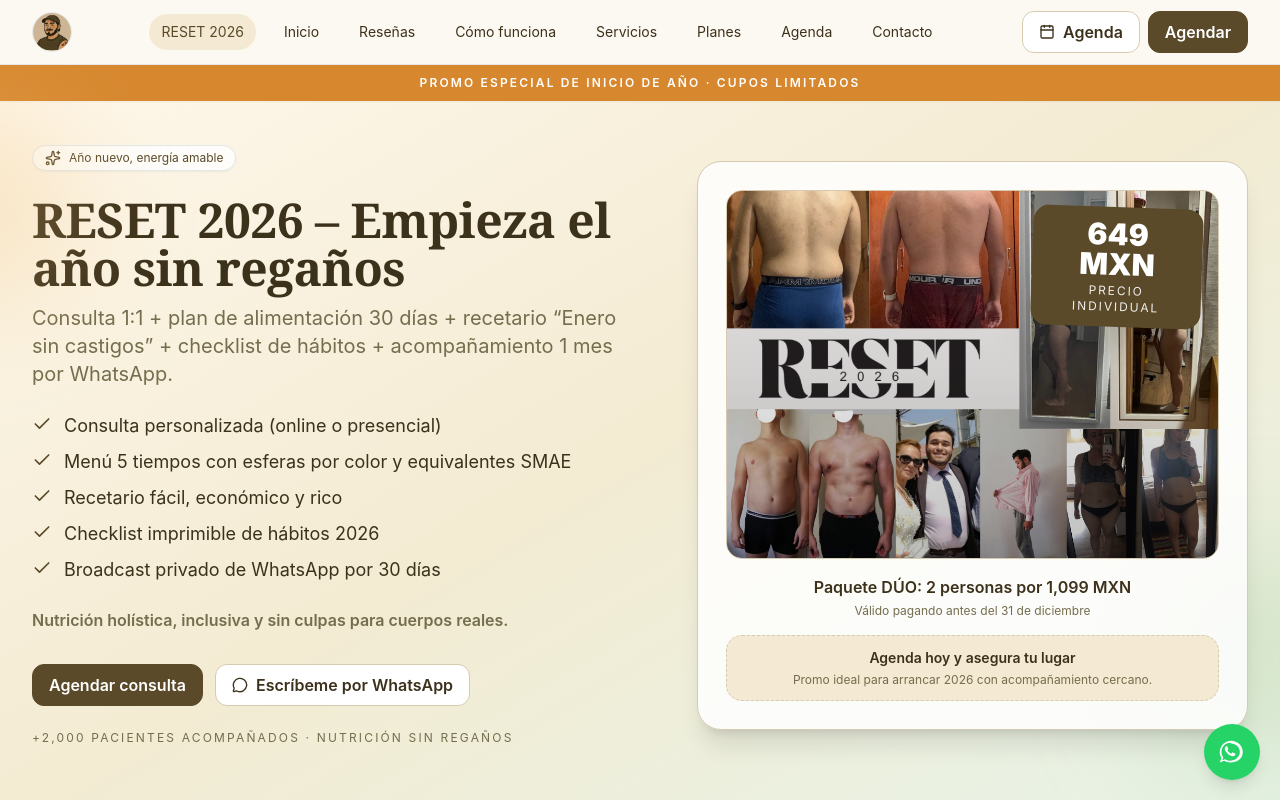
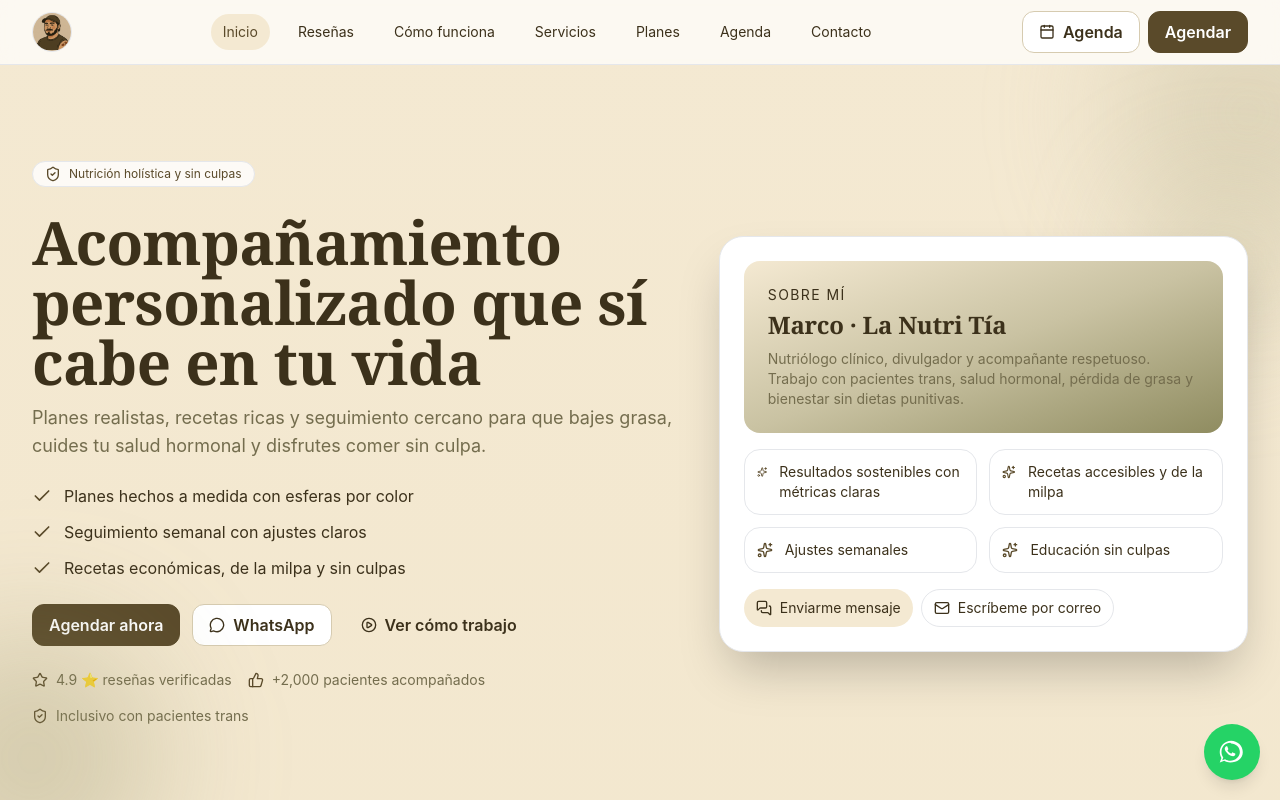
Before and after one commit to lanutritia-eng/LaNutriTia, a Next.js app: page / in a window 1280 px wide. Shown: the top 800 px of the page. Built offline with nearby package versions, Linux system fonts and the light colour scheme.

Commit message:
Remove reset promo from homepage

```diff
--- a/src/app/page.js
+++ b/src/app/page.js
@@ -2,7 +2,6 @@
 import { useEffect, useMemo, useState } from "react";
 import dynamic from "next/dynamic";
 import Link from "next/link";
-import Image from "next/image";
 import Script from "next/script";
 import {
   Apple,
@@ -39,7 +38,6 @@ const SetmoreEmbed = dynamic(() => import("@/components/SetmoreEmbed"), {
 });
 
 const sections = [
-  { id: "reset-2026", label: "RESET 2026" },
   { id: "hero", label: "Inicio" },
   { id: "reseñas", label: "Reseñas" },
   { id: "como-funciona", label: "Cómo funciona" },
@@ -73,108 +71,6 @@ function useActiveSection(ids) {
     return () => observer.disconnect();
   }, [ids]);
   return active;
-}
-
-function ResetBanner({ onCTA }) {
-  const bullets = [
-    "Consulta personalizada (online o presencial)",
-    "Menú 5 tiempos con esferas por color y equivalentes SMAE",
-    "Recetario fácil, económico y rico",
-    "Checklist imprimible de hábitos 2026",
-    "Broadcast privado de WhatsApp por 30 días",
-  ];
-
-  return (
-    <section
-      id="reset-2026"
-      className="relative overflow-hidden bg-gradient-to-br from-[#fff8ec] via-[#f3ebd2] to-[#e7f3e7] border-b border-[#e1d6b8]"
-    >
-      <div className="absolute inset-x-0 top-0 h-9 bg-[#d7882f] text-white text-center text-[11px] md:text-xs tracking-[0.18em] font-semibold uppercase flex items-center justify-center shadow-sm">
-        PROMO ESPECIAL DE INICIO DE AÑO · CUPOS LIMITADOS
-      </div>
-      <div className="absolute -left-32 top-10 h-48 w-48 bg-[#f2c27b]/40 blur-3xl rounded-full" />
-      <div className="absolute -right-24 bottom-10 h-56 w-56 bg-[#a3c78f]/30 blur-3xl rounded-full" />
-      <div className="container pt-16 md:pt-20 pb-12 md:pb-16 min-h-[80vh] flex items-center">
-        <div className="grid lg:grid-cols-[1.05fr_0.95fr] gap-10 lg:gap-14 items-center w-full">
-          <div className="order-2 lg:order-1 space-y-6 text-ink">
-            <div className="inline-flex items-center gap-2 rounded-full bg-white/80 border px-3 py-1 text-xs text-brand shadow-sm">
-              <Sparkles className="h-4 w-4" /> Año nuevo, energía amable
-            </div>
-            <div className="space-y-3">
-              <h1 className="text-4xl md:text-5xl font-extrabold leading-tight font-[var(--font-heading)]">
-                RESET 2026 – Empieza el año sin regaños
-              </h1>
-              <p className="text-lg md:text-xl text-[hsl(var(--muted))] max-w-2xl">
-                Consulta 1:1 + plan de alimentación 30 días + recetario “Enero sin castigos” + checklist de hábitos + acompañamiento
-                1 mes por WhatsApp.
-              </p>
-            </div>
-            <ul className="space-y-2">
-              {bullets.map((item) => (
-                <li key={item} className="flex items-start gap-3 text-base md:text-lg">
-                  <Check className="h-5 w-5 text-brand mt-0.5" />
-                  <span>{item}</span>
-                </li>
-              ))}
-            </ul>
-            <p className="text-sm md:text-base text-[hsl(var(--muted))] font-semibold">
-              Nutrición holística, inclusiva y sin culpas para cuerpos reales.
-            </p>
-            <div className="flex flex-col sm:flex-row gap-3 pt-2">
-              <Button
-                asChild
-                className="w-full sm:w-auto text-base"
-                onClick={() => onCTA("Agendar RESET 2026")}
-              >
-                <a href={BRAND.hero.cta.href}>Agendar consulta</a>
-              </Button>
-              <Button
-                variant="secondary"
-                asChild
-                className="w-full sm:w-auto text-base"
-                onClick={() => trackEvent("cta_whatsapp", { place: "reset-2026" })}
-              >
-                <a href={BRAND.whatsapp} className="flex items-center gap-2">
-                  <MessageCircle className="h-4 w-4" /> Escríbeme por WhatsApp
-                </a>
-              </Button>
-            </div>
-            <p className="text-[11px] md:text-xs uppercase tracking-[0.18em] text-[hsl(var(--muted))]">
-              +2,000 pacientes acompañados · Nutrición sin regaños
-            </p>
-          </div>
-
-          <div className="order-1 lg:order-2 relative">
-            <div className="rounded-3xl bg-white/85 border border-[#d6cbb0] shadow-xl p-5 md:p-7 space-y-4">
-              <figure className="relative w-full aspect-[4/3] rounded-2xl overflow-hidden border border-[#d6cbb0] shadow-inner bg-gradient-to-br from-[#f4e9d2] via-[#efd9ae] to-[#d6e7c3]">
-                <div className="absolute right-4 top-4 rounded-2xl bg-brand text-white px-4 py-3 shadow-2xl text-center w-[170px] rotate-2 z-20">
-                  <div className="text-3xl font-black leading-none">649 MXN</div>
-                  <div className="text-xs uppercase tracking-[0.16em] mt-1 opacity-90">precio individual</div>
-                </div>
-                <Image
-                  src="/reset-2026-placeholder.png"
-                  alt="Formato en SVG para colocar la foto del servicio RESET 2026"
-                  width={1200}
-                  height={900}
-                  className="w-full h-full object-cover"
-                  priority
-                />
-                <div className="absolute inset-0 bg-gradient-to-t from-black/25 via-black/10 to-transparent" aria-hidden="true" />
-              </figure>
-              <div className="text-center space-y-1">
-                <p className="text-base font-semibold text-ink">Paquete DÚO: 2 personas por 1,099 MXN</p>
-                <p className="text-xs text-[hsl(var(--muted))]">Válido pagando antes del 31 de diciembre</p>
-              </div>
-              <div className="rounded-2xl bg-soft border border-dashed border-[#d6cbb0] p-3 text-center text-sm text-ink">
-                <p className="font-semibold">Agenda hoy y asegura tu lugar</p>
-                <p className="text-[hsl(var(--muted))] text-xs mt-1">Promo ideal para arrancar 2026 con acompañamiento cercano.</p>
-              </div>
-            </div>
-          </div>
-        </div>
-      </div>
-    </section>
-  );
 }
 
 function HeroPrimary({ onCTA }) {
@@ -801,8 +697,6 @@ export default function Page() {
       </header>
 
       <main>
-        <ResetBanner onCTA={handleCTA} />
-
         <section id="hero" className="relative overflow-hidden">
           <div className="absolute -top-20 -right-24 bg-[#c9c2a2]/50 h-64 w-64 rounded-full blur-3xl" />
           <div className="absolute -bottom-16 -left-24 bg-[#8f8c60]/30 h-64 w-64 rounded-full blur-3xl" />
```
